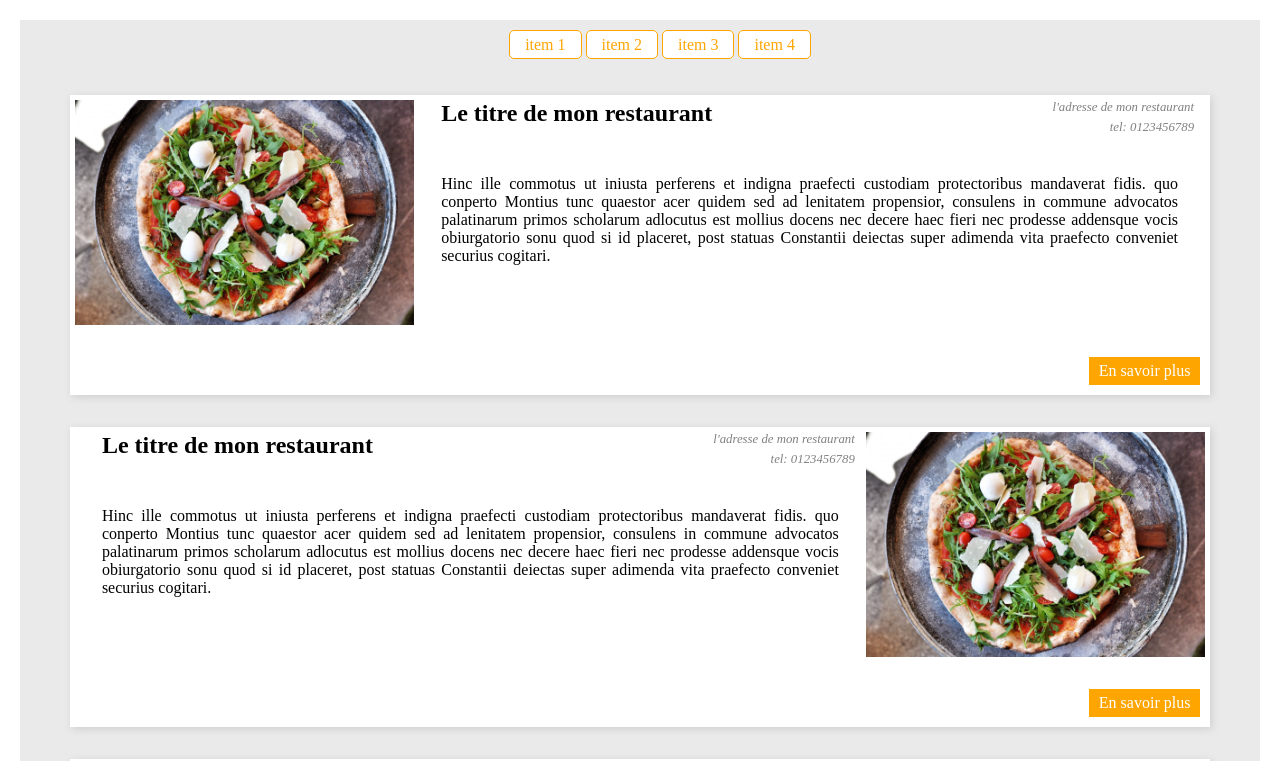
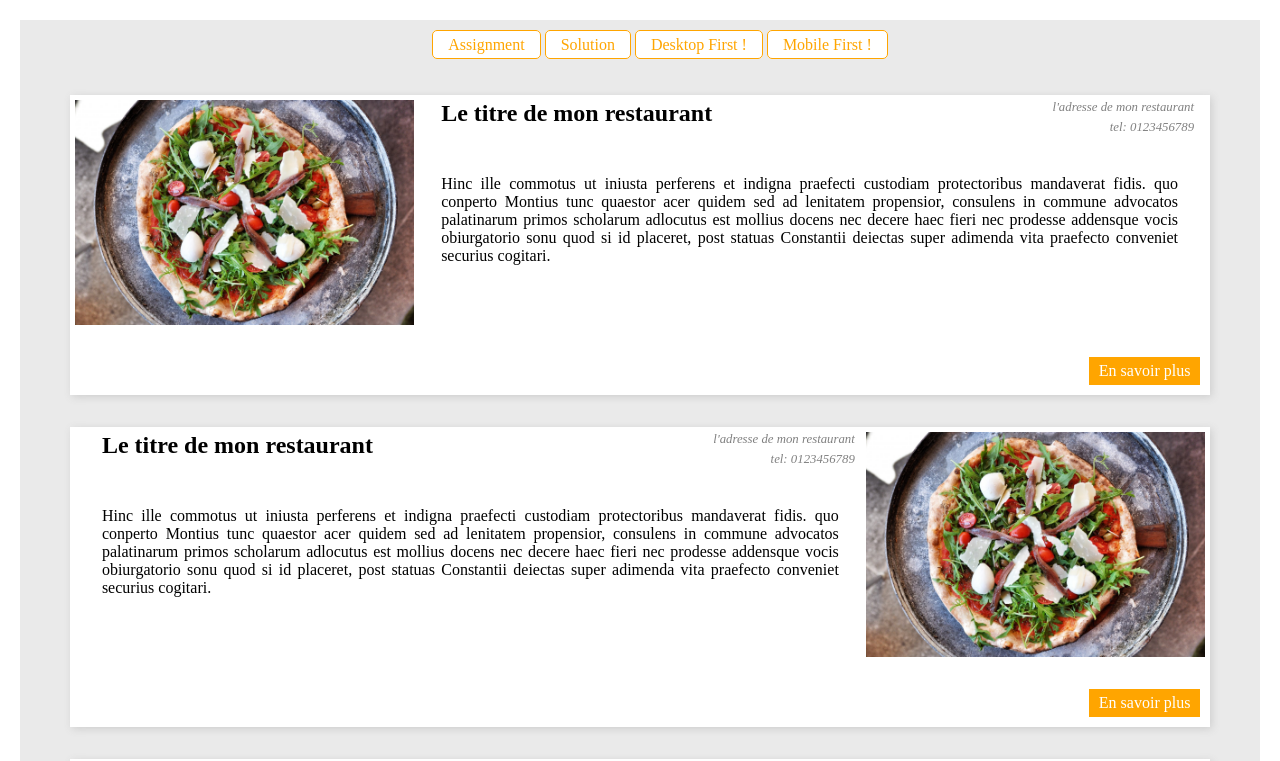
Before and after one commit to codenroller/HTML-and-CSS-ResponsiveRestaurant-Solution, a plain HTML site: page index.html in a window 1280 px wide. Shown: the top 761 px of the page. Drawn offline with Linux system fonts and the light colour scheme.

Commit message:
Part-2: modification-1: index.html file has been modified Menu items have been modified as per assignment

```diff
--- a/index.html
+++ b/index.html
@@ -12,10 +12,10 @@
 			<a class="menu-toggle" href="">&#9776;</a>
 			<nav>
 				<ul>
-					<li><a href="">item 1</a></li>
-					<li><a href="">item 2</a></li>
-					<li><a href="">item 3</a></li>
-					<li><a href="">item 4</a></li>
+					<li><a href="">Assignment</a></li>
+					<li><a href="">Solution</a></li>
+					<li><a href="">Desktop First !</a></li>
+					<li><a href="">Mobile First !</a></li>
 				</ul>
 			</nav>
 		</header>
```
